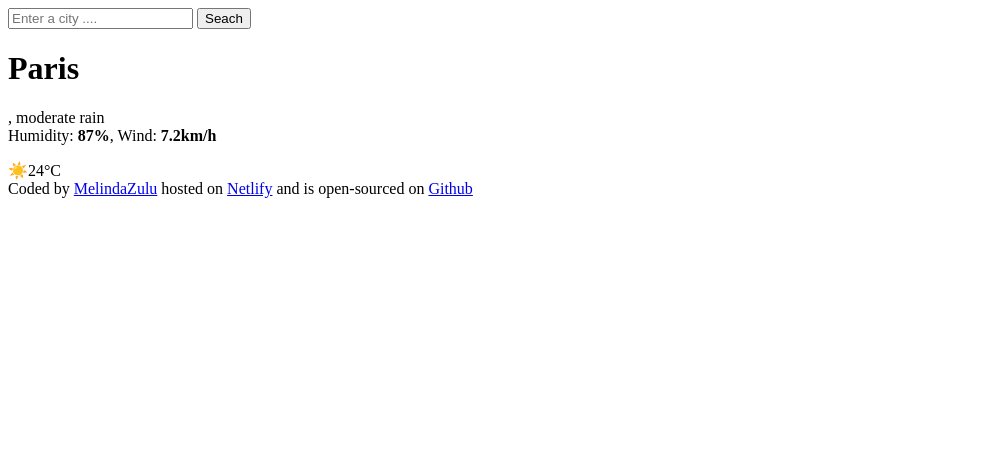
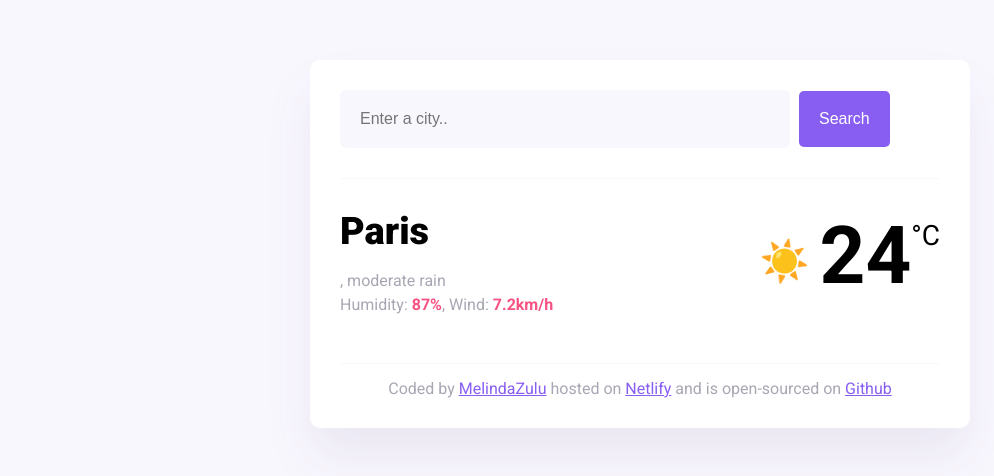
Before and after one commit to MelindaZulu/Vanilla-project, a plain HTML site: page index.html in a window 1280 px wide. Shown: the whole page, without its empty margins (0-994 px from the left). Drawn offline with nearby package versions, Linux system fonts and the light colour scheme.

Commit message:
added css

```diff
--- a/index.html
+++ b/index.html
@@ -1,20 +1,31 @@
 <!DOCTYPE html>
 <html lang="en">
-<head>
 <meta charset="UTF-8" />
-  <meta http-equiv="X-UA-Compatible" content="IE=edge" />
     <meta name="viewport" content="width=device-width, initial-scale=1.0" />
-  <title>weather app </title>
+    <link rel="preconnect" href="https://fonts.googleapis.com" />
+    <link rel="preconnect" href="https://fonts.gstatic.com" crossorigin />
+    <link
+      href="https://fonts.googleapis.com/css2?family=Roboto:ital,wght@0,100;0,400;0,500;0,700;0,900;1,100;1,300;1,400;1,500;1,700;1,900&display=swap"
+      rel="stylesheet"
+    />
+    <script src="https://cdn.jsdelivr.net/npm/axios@1.1.2/dist/axios.min.js"></script>
+    <link rel="stylesheet" href="src/styles.css" />
 </head>
  <body>
+    <div class="weather-app">
       <header>
-        <form>
-            <input type="search" placeholder="Enter a city ...." required
+        <form id="search-form">
+          <input
+            type="search"
+            placeholder="Enter a city.."
+            required
             class="search-input"
-            id="search-input"/>
-            <input type="submit" value="Seach" class="search-button"/>
+            id="search-input"
+          />
+          <input type="submit" value="Search" class="search-button" />
         </form>
       </header>
+      <main>
         <div class="current-weather">
           <div>
             <h1 class="current-city" id="current-city">Paris</h1>
--- /dev/null
+++ b/src/styles.css
@@ -0,0 +1,98 @@
+body {
+  background: #f9f7fe;
+  font-family: "Roboto", sans-serif;
+}
+
+a {
+  color: #885df1;
+}
+
+.weather-app {
+  background: white;
+  max-width: 600px;
+  margin: 60px auto;
+  padding: 30px;
+  border-radius: 10px;
+  box-shadow: 0 30px 50px rgba(65, 50, 100, 0.08);
+}
+
+header {
+  border-bottom: 1px solid #f9f7fe;
+  padding-bottom: 30px;
+}
+
+.search-input {
+  background-color: #f9f7fe;
+  border: none;
+  color: rgba(39, 33, 66, 0.4);
+  font-size: 16px;
+  padding: 20px;
+  width: 75%;
+  border-radius: 6px;
+}
+
+.search-button {
+  margin-left: 5px;
+  font-size: 16px;
+  background-color: #885df1;
+  color: white;
+  border: none;
+  padding: 20px;
+  line-height: 1;
+  border-radius: 5px;
+}
+
+main {
+  padding: 30px 0;
+}
+
+.current-temperature {
+  font-size: 48px;
+}
+
+.current-weather {
+  display: flex;
+  justify-content: space-between;
+}
+
+.current-city {
+  font-size: 38px;
+  font-weight: 900;
+  margin: 0;
+}
+.current-details {
+  color: rgba(39, 33, 66, 0.4);
+  font-size: 16px;
+  font-weight: 400;
+  line-height: 24px;
+}
+
+.current-details strong {
+  color: #f65282;
+}
+
+.current-temperature-icon {
+  position: relative;
+  top: -8px;
+  font-size: 40px;
+  margin-right: 10px;
+}
+
+.current-temperature-value {
+  font-size: 80px;
+  font-weight: bold;
+}
+
+.current-temperature-unit {
+  font-size: 28px;
+  position: relative;
+  top: -38px;
+}
+
+footer {
+  border-top: 1px solid #f9f7fe;
+  text-align: center;
+  padding-top: 15px;
+
+  color: rgba(39, 33, 66, 0.4);
+}
```
Lines whose indentation alone changed are shown as unchanged.
